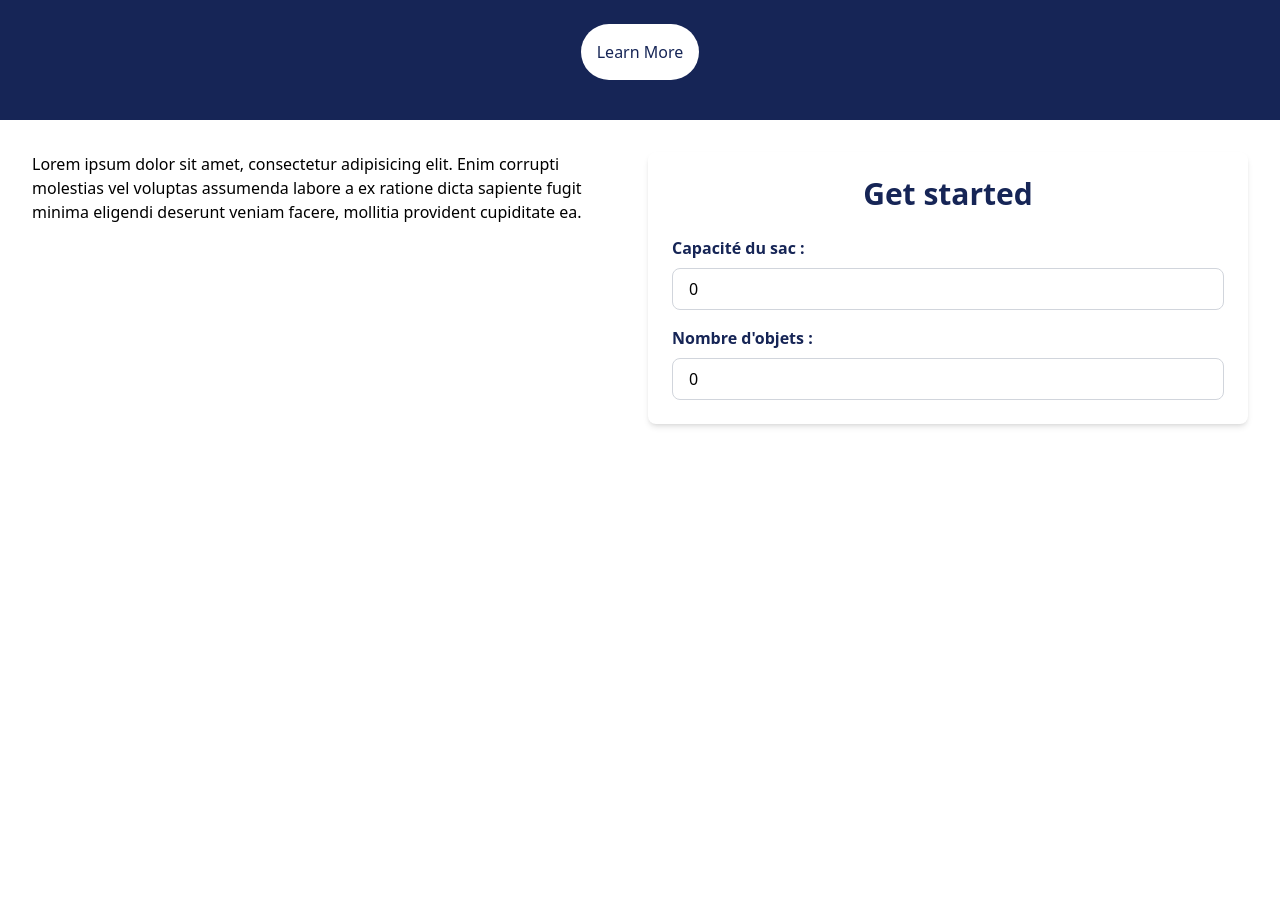
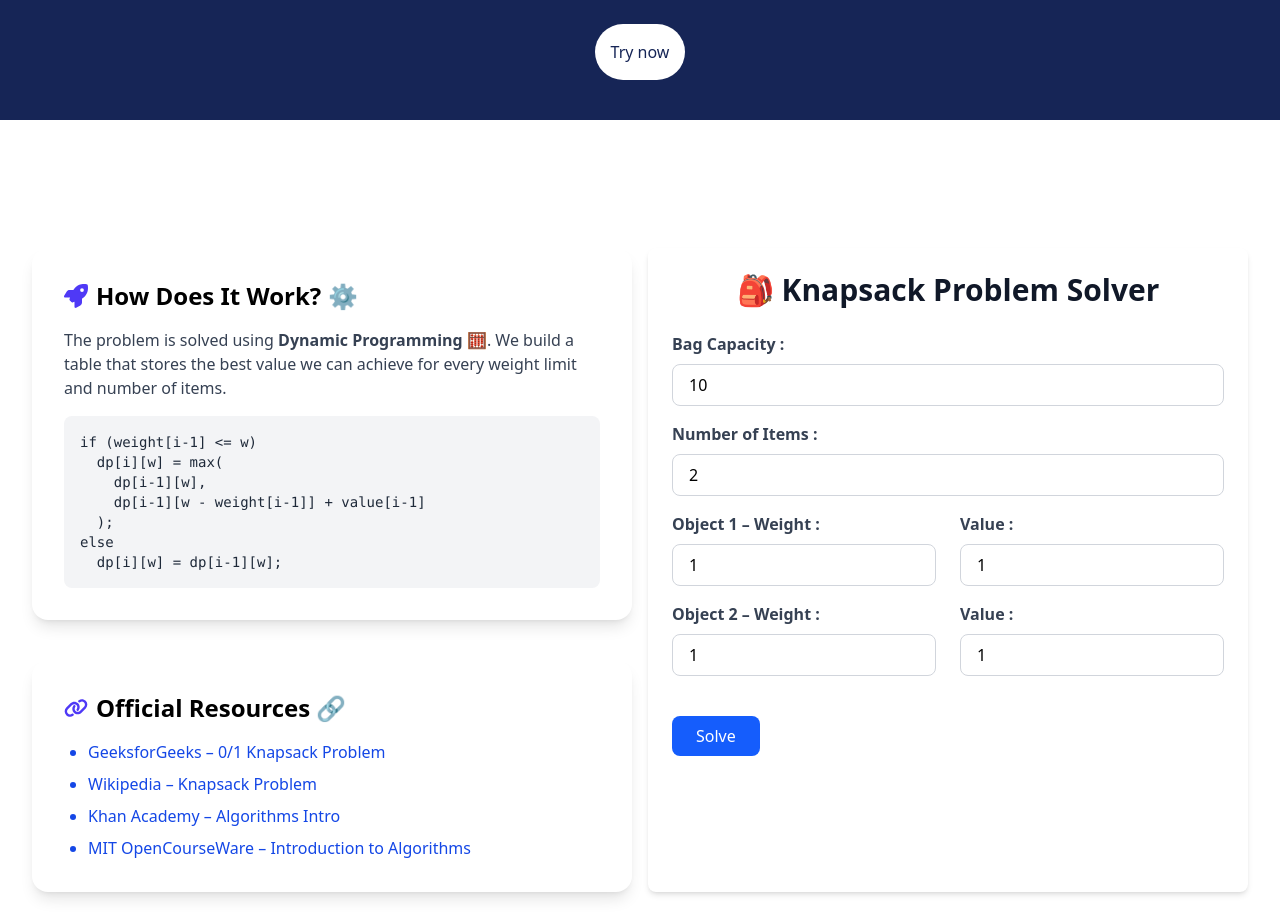
Before and after one commit to ranto-dev/Knapsack_Problem, a React (Vite) app: page / in a window 1280 px wide. Shown: the part 160-1084 px from the top of the page. Before the commit the page ends 800 px from the top, so only its background shows below. Built offline with nearby package versions, Linux system fonts and the light colour scheme.

Commit message:
ajustement des parametres par default

```diff
--- a/src/App.tsx
+++ b/src/App.tsx
@@ -1,16 +1,18 @@
+import AboutKnapsack from "./components/About";
 import Header from "./components/header";
 import Knapsack from "./components/Knapsack";
+import HowItWorks from "./components/Knapsack/HowItWorks";
+import SomeLinks from "./components/Knapsack/SomeLinks";
 
 const App = () => {
   return (
     <>
       <Header />
-      <div className="grid lg:grid-cols-2 gap-4 p-8">
+      <AboutKnapsack />
+      <div className="grid row lg:grid-cols-2 gap-4 p-8">
         <div>
-          Lorem ipsum dolor sit amet, consectetur adipisicing elit. Enim
-          corrupti molestias vel voluptas assumenda labore a ex ratione dicta
-          sapiente fugit minima eligendi deserunt veniam facere, mollitia
-          provident cupiditate ea.
+          <HowItWorks />
+          <SomeLinks />
         </div>
         <Knapsack />
       </div>
--- /dev/null
+++ b/src/components/About/Example.tsx
@@ -0,0 +1,60 @@
+import { motion } from "framer-motion";
+import { FaBookOpen } from "react-icons/fa6";
+const Example = () => {
+  return (
+    <motion.div
+      className="bg-white p-6 md:p-8 rounded-2xl shadow-lg mb-10"
+      initial={{ opacity: 0, y: 40 }}
+      whileInView={{ opacity: 1, y: 0 }}
+      viewport={{ once: true }}
+      transition={{ duration: 0.8 }}
+    >
+      <h2 className="text-2xl font-semibold mb-4 flex items-center gap-2">
+        <FaBookOpen className="text-indigo-600" /> Example 📊
+      </h2>
+      <p className="text-gray-700 mb-4">
+        Let’s say your bag can carry <strong>5 kg</strong> and you have:
+      </p>
+
+      <table className="w-full text-left border-collapse border border-gray-200 mb-4">
+        <thead>
+          <tr className="bg-indigo-100">
+            <th className="border p-2">Item</th>
+            <th className="border p-2">Weight</th>
+            <th className="border p-2">Value</th>
+          </tr>
+        </thead>
+        <tbody>
+          <tr>
+            <td className="border p-2">🍎 Apple</td>
+            <td className="border p-2">1 kg</td>
+            <td className="border p-2">2</td>
+          </tr>
+          <tr>
+            <td className="border p-2">🧀 Cheese</td>
+            <td className="border p-2">3 kg</td>
+            <td className="border p-2">4</td>
+          </tr>
+          <tr>
+            <td className="border p-2">💎 Diamond</td>
+            <td className="border p-2">4 kg</td>
+            <td className="border p-2">10</td>
+          </tr>
+          <tr>
+            <td className="border p-2">🪓 Axe</td>
+            <td className="border p-2">2 kg</td>
+            <td className="border p-2">6</td>
+          </tr>
+        </tbody>
+      </table>
+
+      <p className="text-gray-700">
+        ✅ Best choice: <strong>Apple (1 kg)</strong> +{" "}
+        <strong>Diamond (4 kg)</strong> → Total 5 kg, total value{" "}
+        <strong>12</strong> 💰
+      </p>
+    </motion.div>
+  );
+};
+
+export default Example;
--- /dev/null
+++ b/src/components/About/Introduction.tsx
@@ -0,0 +1,54 @@
+import { motion } from "framer-motion";
+import { FaBrain } from "react-icons/fa6";
+
+const Introduction = () => {
+  return (
+    <div>
+      <motion.h1
+        className="text-4xl md:text-5xl font-extrabold text-center text-indigo-700 mb-6"
+        initial={{ opacity: 0, y: -40 }}
+        animate={{ opacity: 1, y: 0 }}
+        transition={{ duration: 0.8 }}
+      >
+        🎒 The Knapsack Problem Explained
+      </motion.h1>
+
+      <motion.p
+        className="text-center text-lg md:text-xl text-gray-600 mb-10"
+        initial={{ opacity: 0 }}
+        animate={{ opacity: 1 }}
+        transition={{ delay: 0.3, duration: 1 }}
+      >
+        A friendly guide for beginners who want to understand one of the most
+        famous optimization problems in computer science 💡
+      </motion.p>
+
+      {/* INTRO SECTION */}
+      <motion.div
+        className="bg-white p-6 md:p-8 rounded-2xl shadow-lg mb-10"
+        initial={{ opacity: 0, y: 40 }}
+        whileInView={{ opacity: 1, y: 0 }}
+        viewport={{ once: true }}
+        transition={{ duration: 0.8 }}
+      >
+        <h2 className="text-2xl font-semibold mb-4 flex items-center gap-2">
+          <FaBrain className="text-indigo-600" /> What’s the Knapsack Problem?
+        </h2>
+        <p className="text-gray-700 leading-relaxed">
+          Imagine you're packing a backpack for an adventure 🏕️. Your bag can
+          only hold a limited weight ⚖️. You have several items — each with a
+          <strong> weight </strong> and a <strong> value</strong>. Your goal is
+          simple:
+          <span className="font-semibold text-indigo-600">
+            {" "}
+            pick the items that give you the highest total value without
+            exceeding your bag’s limit!
+          </span>{" "}
+          🎯
+        </p>
+      </motion.div>
+    </div>
+  );
+};
+
+export default Introduction;
--- /dev/null
+++ b/src/components/About/index.tsx
@@ -0,0 +1,12 @@
+import React from "react";
+
+const AboutKnapsack: React.FC = () => {
+  return (
+    <section className="py-12 bg-gradient-to-b text-blue-950">
+      <div className="max-w-5xl mx-auto px-6">
+      </div>
+    </section>
+  );
+};
+
+export default AboutKnapsack;
--- /dev/null
+++ b/src/components/Knapsack/HowItWorks.tsx
@@ -0,0 +1,34 @@
+import { motion } from "framer-motion";
+import { FaRocket } from "react-icons/fa6";
+
+const HowItWorks = () => {
+  return (
+    <motion.div
+      className="bg-white p-6 md:p-8 rounded-2xl shadow-lg mb-10"
+      initial={{ opacity: 0, y: 40 }}
+      whileInView={{ opacity: 1, y: 0 }}
+      viewport={{ once: true }}
+      transition={{ duration: 0.8 }}
+    >
+      <h2 className="text-2xl font-semibold mb-4 flex items-center gap-2">
+        <FaRocket className="text-indigo-600" /> How Does It Work? ⚙️
+      </h2>
+      <p className="text-gray-700 mb-4">
+        The problem is solved using <strong>Dynamic Programming</strong> 🧮. We
+        build a table that stores the best value we can achieve for every weight
+        limit and number of items.
+      </p>
+      <pre className="bg-gray-100 p-4 rounded-lg overflow-x-auto text-sm text-gray-800">
+        {`if (weight[i-1] <= w)
+  dp[i][w] = max(
+    dp[i-1][w],
+    dp[i-1][w - weight[i-1]] + value[i-1]
+  );
+else
+  dp[i][w] = dp[i-1][w];`}
+      </pre>
+    </motion.div>
+  );
+};
+
+export default HowItWorks;
--- /dev/null
+++ b/src/components/Knapsack/SomeLinks.tsx
@@ -0,0 +1,62 @@
+import { FaLink } from "react-icons/fa6";
+import { motion } from "framer-motion";
+
+const SomeLinks = () => {
+  return (
+    <motion.div
+      className="bg-white p-6 md:p-8 rounded-2xl shadow-lg"
+      initial={{ opacity: 0, y: 40 }}
+      whileInView={{ opacity: 1, y: 0 }}
+      viewport={{ once: true }}
+      transition={{ duration: 0.8 }}
+    >
+      <h2 className="text-2xl font-semibold mb-4 flex items-center gap-2">
+        <FaLink className="text-indigo-600" /> Official Resources 🔗
+      </h2>
+      <ul className="list-disc ml-6 space-y-2 text-blue-700">
+        <li>
+          <a
+            href="https://www.geeksforgeeks.org/0-1-knapsack-problem-dp-10/"
+            target="_blank"
+            rel="noopener noreferrer"
+            className="hover:underline"
+          >
+            GeeksforGeeks – 0/1 Knapsack Problem
+          </a>
+        </li>
+        <li>
+          <a
+            href="https://en.wikipedia.org/wiki/Knapsack_problem"
+            target="_blank"
+            rel="noopener noreferrer"
+            className="hover:underline"
+          >
+            Wikipedia – Knapsack Problem
+          </a>
+        </li>
+        <li>
+          <a
+            href="https://www.khanacademy.org/computing/computer-science/algorithms"
+            target="_blank"
+            rel="noopener noreferrer"
+            className="hover:underline"
+          >
+            Khan Academy – Algorithms Intro
+          </a>
+        </li>
+        <li>
+          <a
+            href="https://ocw.mit.edu/courses/electrical-engineering-and-computer-science/6-006-introduction-to-algorithms-fall-2011/"
+            target="_blank"
+            rel="noopener noreferrer"
+            className="hover:underline"
+          >
+            MIT OpenCourseWare – Introduction to Algorithms
+          </a>
+        </li>
+      </ul>
+    </motion.div>
+  );
+};
+
+export default SomeLinks;
--- a/src/components/Knapsack/index.tsx
+++ b/src/components/Knapsack/index.tsx
@@ -1,4 +1,4 @@
-import React, { useState } from "react";
+import React, { useState, useEffect } from "react";
 
 interface Item {
   weight: number;
@@ -6,15 +6,21 @@ interface Item {
 }
 
 const Knapsack: React.FC = () => {
-  const [itemCount, setItemCount] = useState<number>(0);
-  const [capacity, setCapacity] = useState<number>(0);
+  const [itemCount, setItemCount] = useState<number>(2); // ✅ 2 items par défaut
+  const [capacity, setCapacity] = useState<number>(10);
   const [items, setItems] = useState<Item[]>([]);
   const [result, setResult] = useState<{
     maxValue: number;
     selected: number[];
   } | null>(null);
+  const [isLoading, setIsLoading] = useState<boolean>(false);
 
-  // Génère les champs en fonction du nombre d'objets
+  // Génère 2 objets dès le démarrage
+  useEffect(() => {
+    generateItems(2);
+  }, []);
+
+  // Génération des items
   const generateItems = (count: number) => {
     const newItems = Array.from({ length: count }, () => ({
       weight: 1,
@@ -34,12 +40,16 @@ const Knapsack: React.FC = () => {
     setItems(updatedItems);
   };
 
-  // Résolution du problème du sac à dos (programmation dynamique)
+  // Résolution du problème du sac à dos
   const solveKnapsack = (e: React.FormEvent) => {
     e.preventDefault();
+    setIsLoading(true);
 
+    setTimeout(() => {
       const n = items.length;
-    const dp = Array.from({ length: n + 1 }, () => Array(capacity + 1).fill(0));
+      const dp = Array.from({ length: n + 1 }, () =>
+        Array(capacity + 1).fill(0)
+      );
 
       for (let i = 1; i <= n; i++) {
         for (let w = 0; w <= capacity; w++) {
@@ -68,19 +78,22 @@ const Knapsack: React.FC = () => {
         maxValue: dp[n][capacity],
         selected: selected.reverse(),
       });
+
+      setIsLoading(false);
+    }, 1000); // ⏳ petit effet spinner
   };
 
   return (
-    <div className="w-full mx-auto p-6 bg-white rounded-lg shadow-md">
-      <h1 className="text-3xl font-bold text-center text-blue-950">
-        Get started
+    <div className="max-w-2xl mx-auto p-6 bg-white rounded-lg shadow-md">
+      <h1 className="text-3xl font-bold text-center text-gray-900">
+        🎒 Knapsack Problem Solver
       </h1>
 
       <form onSubmit={solveKnapsack} className="mt-6 space-y-4">
         {/* Capacité */}
         <div>
-          <label className="block font-semibold text-blue-950">
-            Capacité du sac :
+          <label className="block font-semibold text-gray-700">
+            Bag Capacity :
           </label>
           <input
             type="number"
@@ -88,14 +101,14 @@ const Knapsack: React.FC = () => {
             required
             value={capacity}
             onChange={(e) => setCapacity(parseInt(e.target.value) || 0)}
-            className="w-full mt-2 px-4 py-2 border border-gray-300 rounded-lg focus:outline-none focus:ring-2 focus:ring-blue-950"
+            className="w-full mt-2 px-4 py-2 border border-gray-300 rounded-lg focus:outline-none focus:ring-2 focus:ring-blue-500"
           />
         </div>
 
         {/* Nombre d’objets */}
         <div>
-          <label className="block font-semibold text-blue-950">
-            Nombre d'objets :
+          <label className="block font-semibold text-gray-700">
+            Number of Items :
           </label>
           <input
             type="number"
@@ -107,7 +120,7 @@ const Knapsack: React.FC = () => {
               setItemCount(count);
               generateItems(count);
             }}
-            className="w-full mt-2 px-4 py-2 border border-gray-300 rounded-lg focus:outline-none focus:ring-2 focus:ring-blue-950"
+            className="w-full mt-2 px-4 py-2 border border-gray-300 rounded-lg focus:outline-none focus:ring-2 focus:ring-blue-500"
           />
         </div>
 
@@ -117,9 +130,9 @@ const Knapsack: React.FC = () => {
             <div>
               <label
                 htmlFor={`weight-${i}`}
-                className="block font-semibold text-blue-950"
+                className="block font-semibold text-gray-700"
               >
-                Objet {i + 1} - Poids :
+                Object {i + 1} – Weight :
               </label>
               <input
                 id={`weight-${i}`}
@@ -130,16 +143,16 @@ const Knapsack: React.FC = () => {
                 onChange={(e) =>
                   handleItemChange(i, "weight", parseInt(e.target.value) || 0)
                 }
-                className="w-full mt-2 px-4 py-2 border border-gray-300 rounded-lg focus:outline-none focus:ring-2 focus:ring-blue-950"
+                className="w-full mt-2 px-4 py-2 border border-gray-300 rounded-lg focus:outline-none focus:ring-2 focus:ring-blue-500"
               />
             </div>
 
             <div>
               <label
                 htmlFor={`value-${i}`}
-                className="block font-semibold text-blue-950"
+                className="block font-semibold text-gray-700"
               >
-                Valeur :
+                Value :
               </label>
               <input
                 id={`value-${i}`}
@@ -150,7 +163,7 @@ const Knapsack: React.FC = () => {
                 onChange={(e) =>
                   handleItemChange(i, "value", parseInt(e.target.value) || 0)
                 }
-                className="w-full mt-2 px-4 py-2 border border-gray-300 rounded-lg focus:outline-none focus:ring-2 focus:ring-blue-950"
+                className="w-full mt-2 px-4 py-2 border border-gray-300 rounded-lg focus:outline-none focus:ring-2 focus:ring-blue-500"
               />
             </div>
           </div>
@@ -159,29 +172,40 @@ const Knapsack: React.FC = () => {
         {items.length > 0 && (
           <button
             type="submit"
-            className="mt-6 inline-block px-6 py-2 bg-blue-600 text-white rounded-lg hover:bg-blue-700"
+            className="mt-6 inline-block px-6 py-2 bg-blue-600 text-white rounded-lg hover:bg-blue-700 transition"
           >
-            Résoudre
+            Solve
           </button>
         )}
       </form>
 
-      {/* Résultat */}
-      {result && (
+      {/* Résultat ou Spinner */}
+      <div className="mt-8">
+        {isLoading ? (
+          <div className="flex flex-col items-center justify-center">
+            <div className="w-10 h-10 border-4 border-blue-500 border-t-transparent rounded-full animate-spin"></div>
+            <p className="mt-3 text-blue-600 font-medium">Calculating...</p>
+          </div>
+        ) : (
+          result && (
             <div className="mt-8 p-4 border-t border-gray-300">
-          <h2 className="text-2xl font-semibold text-gray-900">Résultat</h2>
+              <h2 className="text-2xl font-semibold text-gray-900">Result</h2>
               <p className="mt-4">
-            Valeur maximale :{" "}
+                Max Value :{" "}
                 <strong className="text-green-600">{result.maxValue}</strong>
               </p>
               <p className="mt-2">
-            Objets sélectionnés :{" "}
+                Selected Items :{" "}
+                <span className="font-semibold">
                   {result.selected.length > 0
-              ? result.selected.map((i) => `Objet ${i}`).join(", ")
-              : "Aucun"}
+                    ? result.selected.map((i) => `Object ${i}`).join(", ")
+                    : "None"}
+                </span>
               </p>
             </div>
+          )
         )}
+      </div>
     </div>
   );
 };
--- a/src/components/header/index.tsx
+++ b/src/components/header/index.tsx
@@ -9,7 +9,7 @@ const Header = () => {
         repudiandae sequi cumque molestiae!
       </p>
       <a href="" className="rounded-full p-4 bg-white text-blue-950">
-        Learn More
+        Try now
       </a>
     </div>
   );
```
Also changed, not shown: 1 other file (tests, documents, lock files or other folders). Lines whose indentation alone changed are shown as unchanged.
